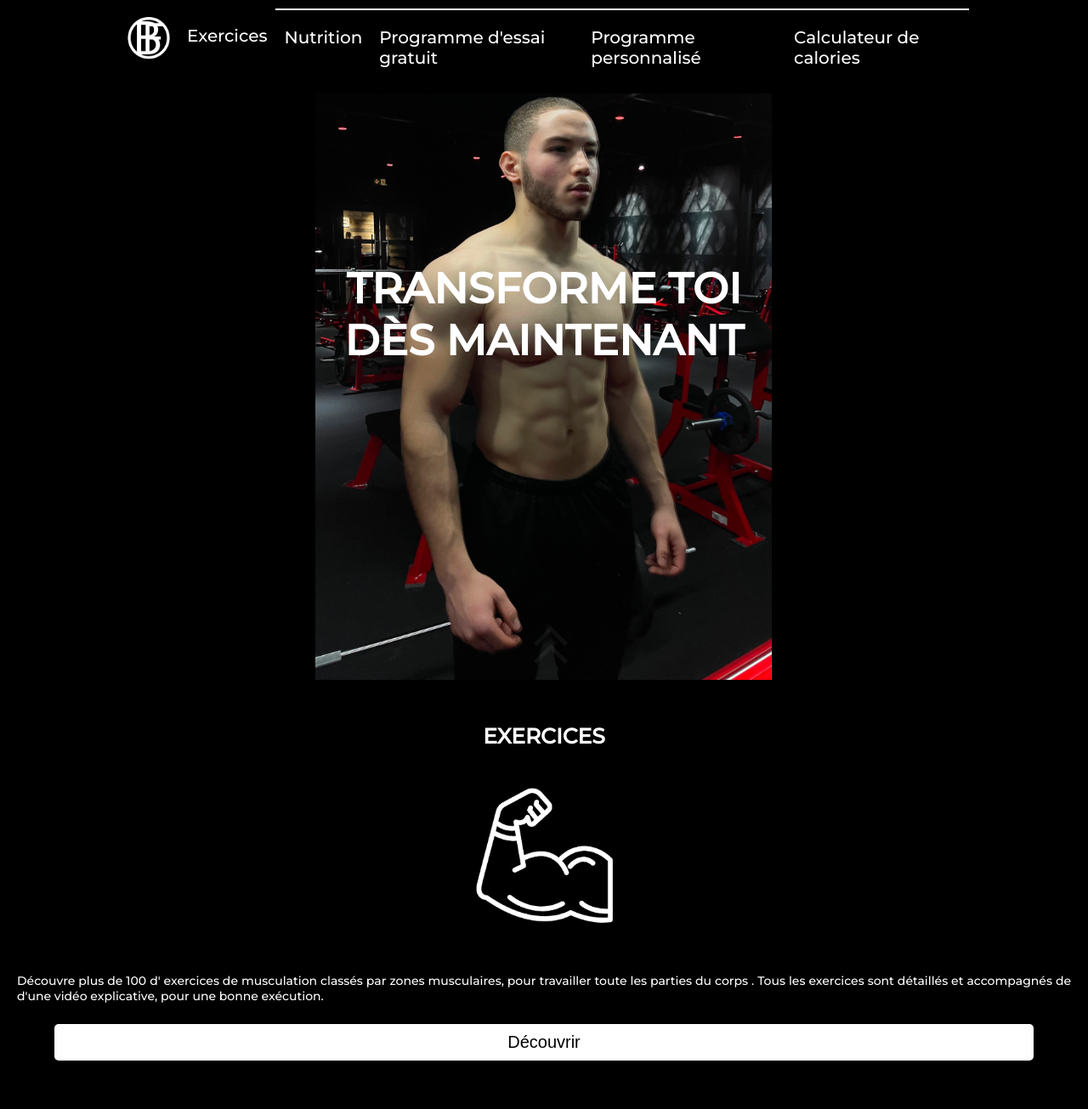
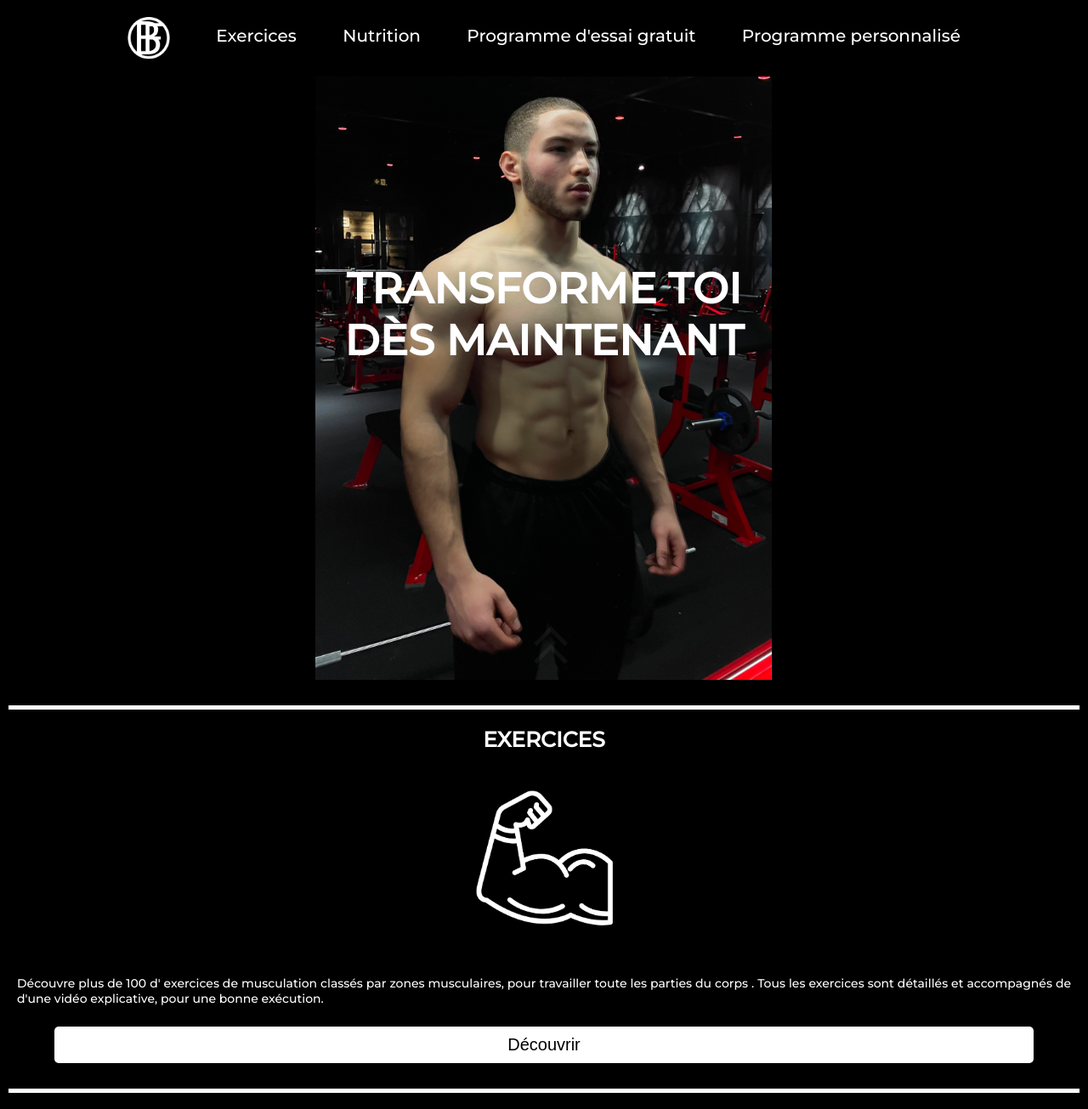
Before and after one commit to nicolas92g/bifitness, a PHP site: page / in a window 1280 px wide. Shown: the top 1305 px of the page at 85% size. Run offline with PHP 8.4, Linux system fonts and the light colour scheme.

Commit message:
Update indexStyle.css

```diff
--- a/style/indexStyle.css
+++ b/style/indexStyle.css
@@ -85,6 +85,19 @@ section:nth-of-type(1)
 
 section:nth-of-type(2){
     padding-bottom: 50px;
+}
+
+section:nth-of-type(2) h2, section:nth-of-type(4) h2, section:nth-of-type(6) h2{
+    border-top: 5px solid white;
+    margin: 0 10px;
+    padding: 20px 0;
+}
+section:nth-of-type(2):after, section:nth-of-type(4):after, section:nth-of-type(6):after{
+    display: block;
+    content: "";
+    margin: 20px 10px 0 10px;
+    width: calc(100% - 20px);
+    border-bottom: 5px solid white;
 }
 
 section:nth-of-type(3){
@@ -251,6 +264,10 @@ img[alt="biceps"], img[alt="calories"]{
     }
     #menu a{
         transition: transform .3s;
+        border: none;
+    }
+    #menu a:nth-last-of-type(1){
+        display: none;
     }
     #menu a:hover{
         transform: scale(1.05);
```
